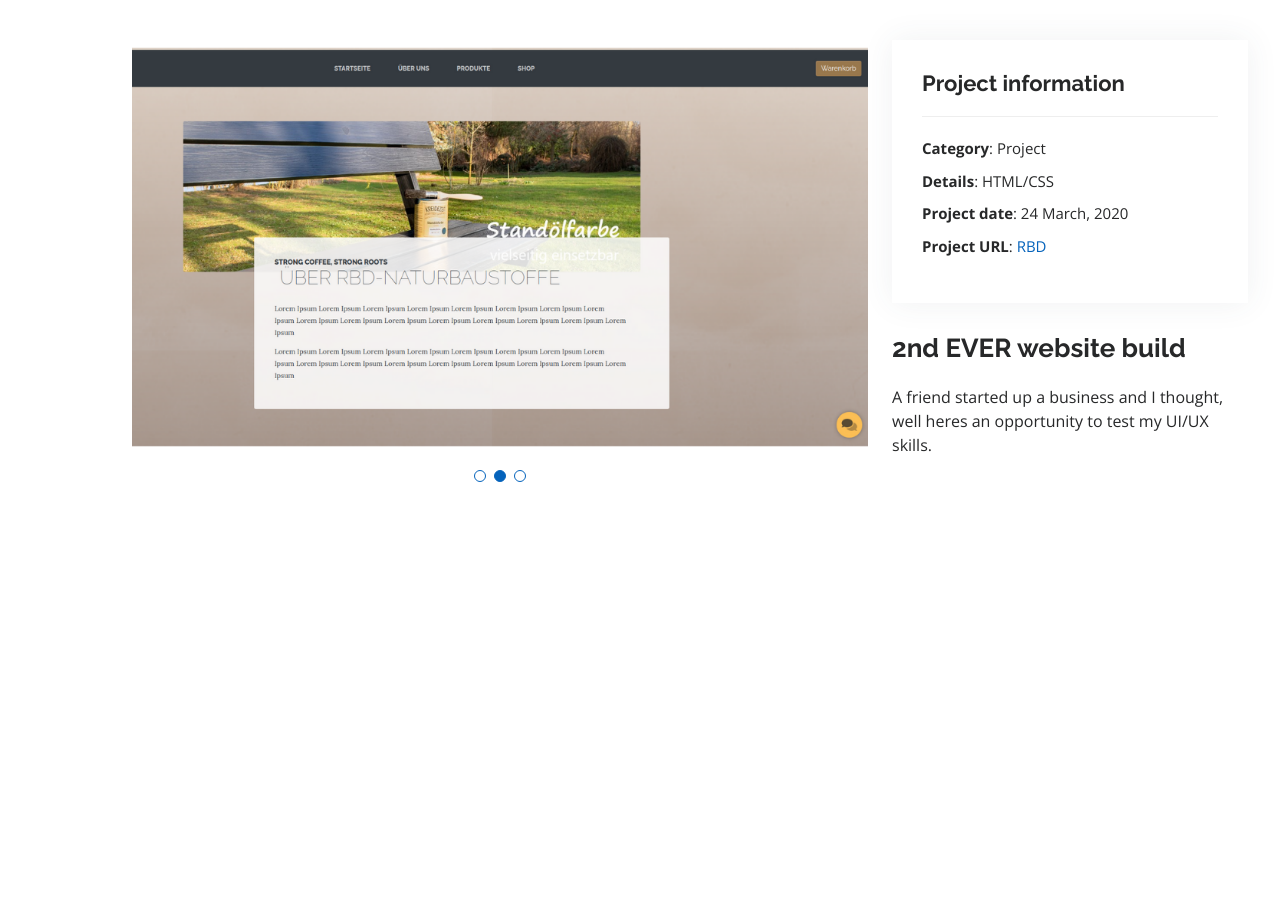
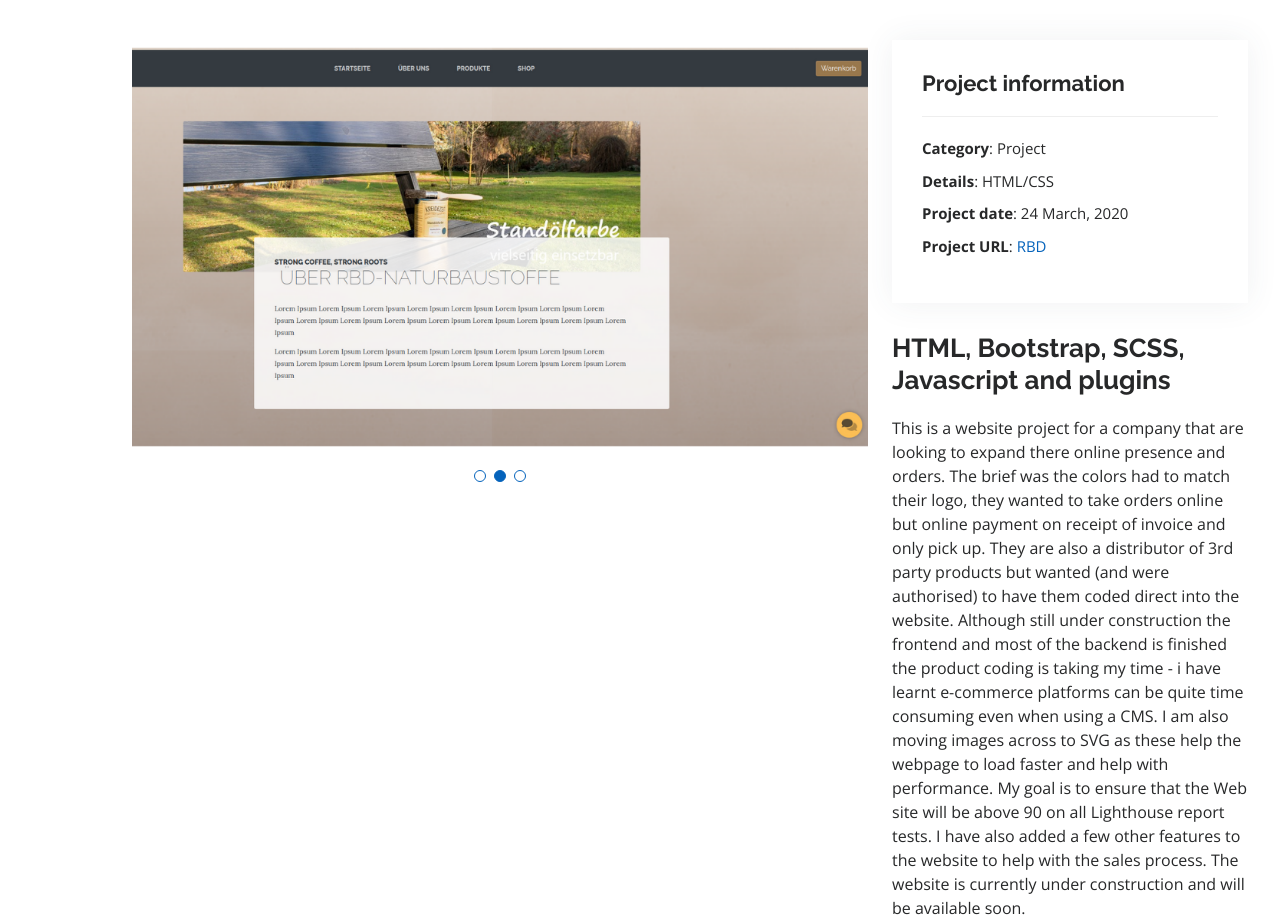
Before and after one commit to Snell401/MyResume, a plain HTML site: page portfolio-RB.html in a window 1280 px wide. Before the commit the page ends 800 px from the top, so only its background shows below. Drawn offline with nearby package versions, Linux system fonts and the light colour scheme.

Commit message:
Update to RBD portfolio

```diff
--- a/portfolio-RB.html
+++ b/portfolio-RB.html
@@ -74,9 +74,11 @@
                 <li><strong>Project URL</strong>: <a href="https://rbd.bss.design/">RBD</a>
             </div>
             <div class="portfolio-description">
-              <h2>2nd EVER website build</h2>
+              <h2>HTML, Bootstrap, SCSS, Javascript and plugins</h2>
               <p>
-                A friend started up a business and I thought, well heres an opportunity to test my UI/UX skills.
+                This is a website project for a company that are looking to expand there online presence and orders.  The brief was the colors had to match their logo, they wanted to take orders online but online payment on receipt of invoice and only pick up.  They are also a distributor of 3rd party products but wanted (and were authorised) to have them coded direct into the website.  Although still under construction the frontend and most of the backend is finished the product coding is taking my time - i have learnt e-commerce platforms can be quite time consuming even when using a CMS.
+
+                I am also moving images across to SVG as these help the webpage to load faster and help with performance.  My goal is to ensure that the Web site will be above 90 on all Lighthouse report tests.  I have also added a few other features to the website to help with the sales process.  The website is currently under construction and will be available soon.
               </p>
             </div>
           </div>
```
